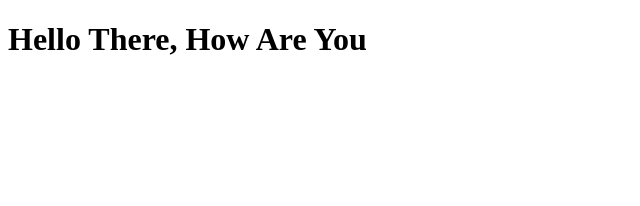
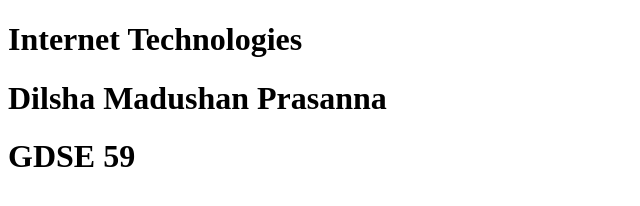
Before and after one commit to dilsha2/My-Portfoliyo, a plain HTML site: page index.html in a window 1280 px wide. Shown: the whole page, without its empty margins (0-640 px from the left). Drawn offline with Linux system fonts and the light colour scheme.

Commit message:
Update titles

```diff
--- a/index.html
+++ b/index.html
@@ -5,6 +5,9 @@
     <title>Title</title>
 </head>
 <body>
-    <h1>Hello There, How Are You</h1>
+    <h1>Internet Technologies</h1>
+    <h1>Dilsha Madushan Prasanna</h1>
+    <h1>GDSE 59</h1>
+
 </body>
 </html>
```
